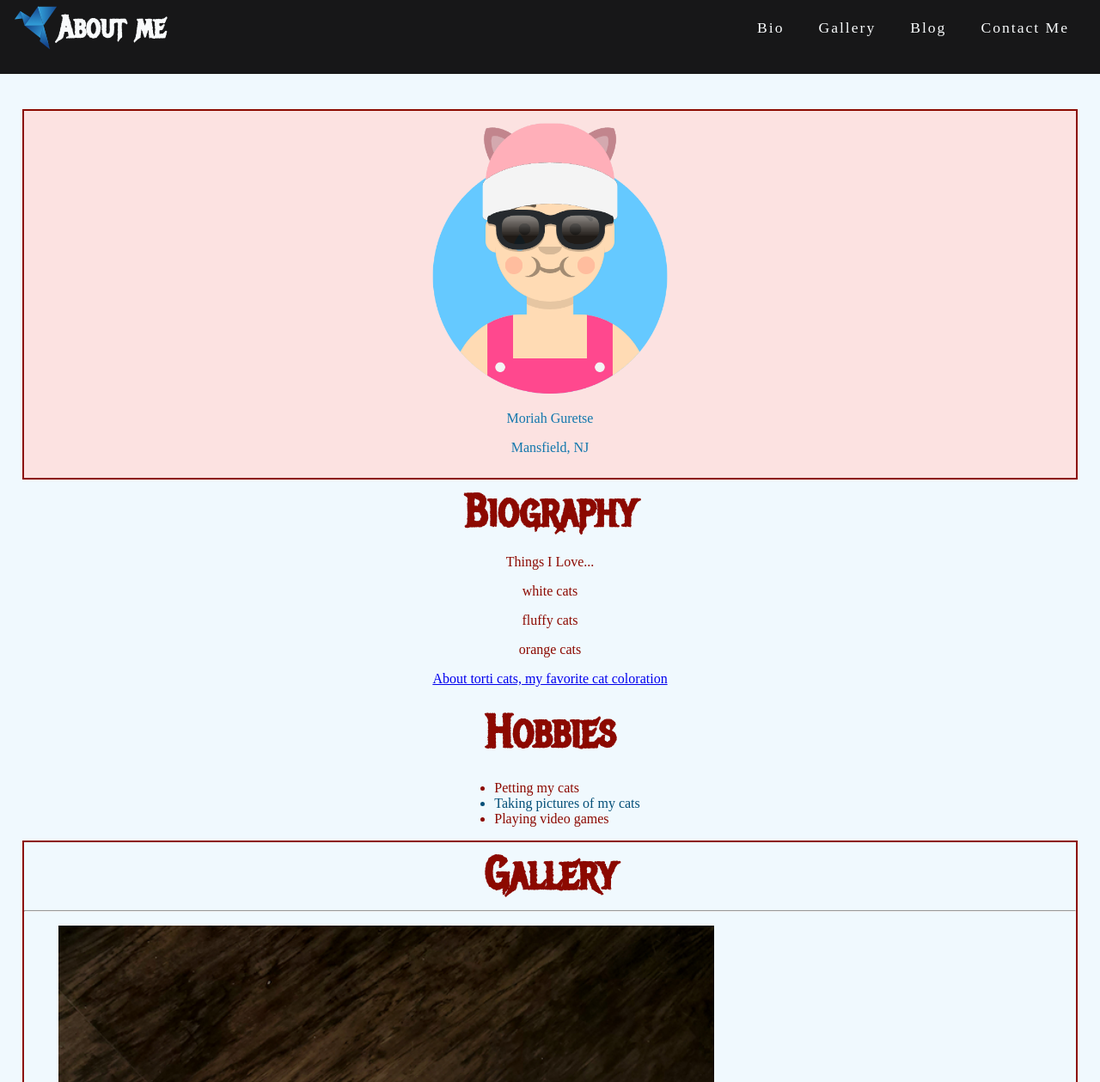
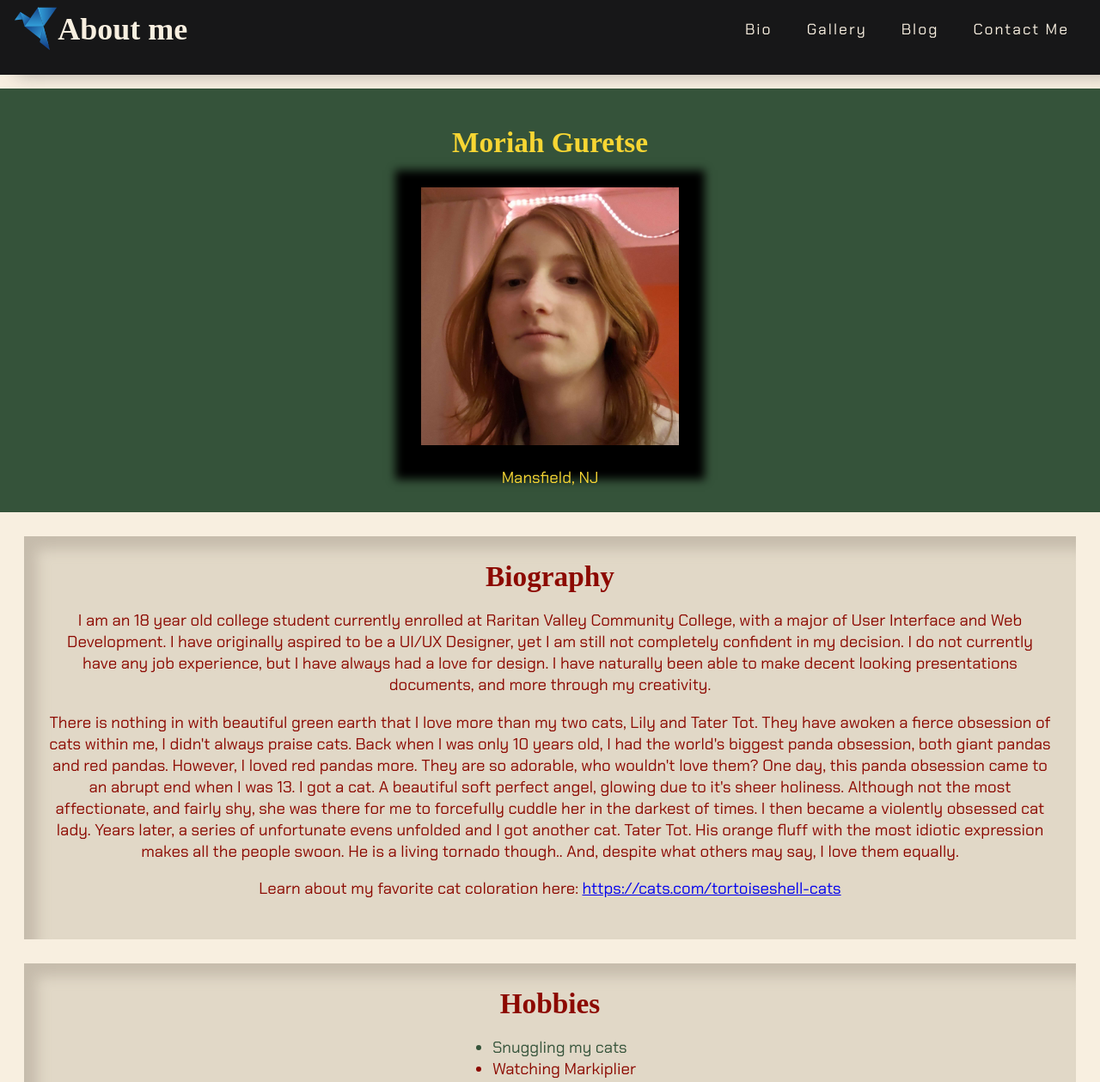
Before and after one commit to RVCC-IDMX/about-me-MoriahG, a plain HTML site: page index.html in a window 1280 px wide. Shown: the part 20-1279 px from the top of the page at 86% size. Drawn offline with Linux system fonts and the light colour scheme; a web font is replaced by a local one.

Commit message:
Final Touches

```diff
--- a/css/nav.css
+++ b/css/nav.css
@@ -18,20 +18,21 @@ body {
 /* add some padding back to rest of page */
 
 main {
-    padding: 2vw;
+    /*padding: 2vw;*/
 }
 
 /* navbar */
 
 .navbar {
     background-color: rgb(23, 23, 24);
-    color: #f8fafb;
+    color: #f8efe0;
     display:flex;
     flex-direction:column;
     font-size: 1.5rem;
     margin-bottom: 1rem;
     padding-left: 1rem;
     padding-right: 1rem;
+    box-shadow: 20px 0px 20px rgba(82, 82, 82, 0.427);
 }
 
 /* logo */
@@ -44,6 +45,8 @@ main {
 .logo img {
     height:4vw;
     width:4vw;
+    min-height:40px;
+    min-width:40px;
 }
 
 .logo h1 {
@@ -64,7 +67,7 @@ main {
 */
 
 .navbar-links a {
-    color: #f8fafb;
+    color: #f8efe0;
     background-color: rgb(23, 23, 24);
     font-size: 1.1rem;
     padding: .4rem 1.25rem;
@@ -76,7 +79,6 @@ main {
 .navbar-links a:hover,
 .navbar-links a:focus {
     filter: invert(1);
-    border-radius: 5px;
     outline:none;
 }
 
--- a/css/style.css
+++ b/css/style.css
@@ -1,59 +1,92 @@
+
 body {
-    font-family:"Antic Slab";
-    background-color: #f0f9fe;
+    font-family:"Chakra Petch";
+    font-size:14pt;
+    background-color: #f8efe0;
     color: #8C0900;
+    margin:0;
+}
+main {
+    margin:0;
 }
 
 h1, h2, h3, h4, h5, h6 {
-    font-family:"Metal Mania";
-    font-size:40pt;
+    font-family:"Stalinist One";
+    font-size:25pt;
     text-align:center;
+    max-width:100%;
 }
 
 h2 {
-    margin: .1em;
+    margin: 0em;
 }
 header {
     text-align:center;
 }
+/* Hero */
 
 #hero, footer{
-    color: #1277ad;
-    border: 2px solid #8C0900;
-    background-color: #fce2e1;
+    color: #f8efe0;
+    background-color: #35533a;
     text-align:center;
     padding:10px;
+    margin:0;
+}
+
+#hero, h3 {
+    color: rgb(247, 214, 51);
 }
 
 #hero img {
     width:300px;
+    box-shadow: 0px 10px 10px 30px black;
+    max-width:100%;
 }
 
+/* Biography */
+
 #bio {
+    background-color: #e1d8c7;
+    box-shadow: 15px 15px 15px rgba(161, 149, 135, 0.427) inset;
+    text-align:center;
+    padding: 1.5em;
+    margin: 1.5em;
+}
+
+#bio div {
+    margin:0 auto;
+    width: 80rem;
+    max-width:100%;
     text-align:center;
 }
 
 /* Hobbies */
 
 section#hobbies {
+    background-color: #e1d8c7;
+    box-shadow: 15px 15px 15px rgba(161, 149, 135, 0.427) inset;
     display: flex;
     flex-direction: column;
     align-items: center;
+    padding: 1.5em;
+    margin: 1.5em;
 }
 
-#hobbies ul li:nth-child(even) {
-    color:#044f78;
+#hobbies ul li:nth-child(odd) {
+    color:#35533a;
 }
 
 /* Gallery */
 
 #gallery {
-    border:2px solid #8C0900;
-    margin-bottom: 2rem;
+    background-color: #e1d8c7;
+    padding: 3rem;
+    box-shadow: 15px 15px 15px rgba(161, 149, 135, 0.427) inset;
+    margin: 1.5em;
 }
 
 #gallery img {
-    max-width:100%;
+    max-width:50%;
 }
 
 #gallery figure {
@@ -63,8 +96,11 @@ section#hobbies {
 /* Article */
 
 #lit {
-    border: 2px solid #8C0900;
+    background-color: #e1d8c7;
+    box-shadow: 15px 15px 15px rgba(161, 149, 135, 0.427) inset;
     margin-bottom: 2rem;
+    padding: 1.5em;
+    margin: 1.5em;
 }
 
 #lit div {
@@ -75,23 +111,24 @@ section#hobbies {
 
 #lit div p{
     padding: .3rem 0;
+    margin:0px;
     clear: both;
 }
 
 /* Drop caps */
 
 #lit div p:first-child:first-letter {
-    color: #044f78;
-    background-image: radial-gradient(#ffeae9, #FFC9C6);
-    font-size: 3em;
-    border: 5px double #8C0900;
+    color: #8C0900;
+    background-color: #f8efe0;
+    /*background-image: radial-gradient(#ffeae9, #FFC9C6);*/
+    font-size: 2em;
+    border: 5px solid #8C0900;
     padding: .25cm;
     display: block;
     float: left;
     margin-right:.5ex;
-    line-height: .65;
-    font-family:"Metal Mania";
-    background-color:#fce2e1;
+    line-height: 1;
+    font-family:"Stalinist One";
     box-shadow: 5px 5px 5px rgba(0, 0, 0, 0.427);
 
 }
@@ -151,7 +188,7 @@ fieldset {
     padding-right: 1rem;
     margin-top:1em;
     margin-bottom:1em;
-    background-color: #fce2e1;
+    background-color: #e1d8c7;
 }
 
 #contact input, #contact textarea, #contact select, #contact button {
@@ -200,12 +237,12 @@ legend {
     }
 
     figure img{
-        width: 100%;
+        width:100%;
     }
 
     #lit div {
         max-width: 100%;
-        columns: 20rem;
+        columns: 40rem;
     }
 
     #video figure {
--- a/index.html
+++ b/index.html
@@ -5,9 +5,10 @@
     <meta name="viewport" content="width=device-width, initial-scale=1.0">
     <title>About Me</title>
 
+
     <link rel="preconnect" href="https://fonts.googleapis.com">
     <link rel="preconnect" href="https://fonts.gstatic.com" crossorigin>
-    <link href="https://fonts.googleapis.com/css2?family=Antic+Slab&family=Metal+Mania&display=swap" rel="stylesheet">
+    <link href="https://fonts.googleapis.com/css2?family=Chakra+Petch&family=Stalinist+One&display=swap" rel="stylesheet">
 
     <link href="css/style.css" rel="stylesheet">
     <link href="css/nav.css" rel="stylesheet">
@@ -49,9 +50,9 @@
     <main>
         <!-- The main envelops important page content -->
         <section id="hero">
-            <img src="img/avataaars.png" alt="A beautiful angelic avatar of a woman wearing a pink hat">
+            <h3>Moriah Guretse</h3>
+            <img src="img/avatar.jpg" alt="A beautiful angelic avatar of a woman wearing a pink hat">
             <div>
-                <p>Moriah Guretse</p>
                 <p>Mansfield, NJ</p>
             </div>
         </section>
@@ -64,12 +65,11 @@
             <h2>Biography</h2>
 
             <div>
-                <p>Things I Love...</p>
-                <p>white cats</p>
-                <p>fluffy cats</p>
-                <p>orange cats</p>
+                <p>I am an 18 year old college student currently enrolled at Raritan Valley Community College, with a major of User Interface and Web Development. I have originally aspired to be a UI/UX Designer, yet I am still not completely confident in my decision. I do not currently have any job experience, but I have always had a love for design. I have naturally been able to make decent looking presentations documents, and more through my creativity.</p>
 
-                <p><a href="https://cats.com/tortoiseshell-cats">About torti cats, my favorite cat coloration</a></p>
+                <p>There is nothing in with beautiful green earth that I love more than my two cats, Lily and Tater Tot. They have awoken a fierce obsession of cats within me, I didn't always praise cats. Back when I was only 10 years old, I had the world's biggest panda obsession, both giant pandas and red pandas. However, I loved red pandas more. They are so adorable, who wouldn't love them? One day, this panda obsession came to an abrupt end when I was 13. I got a cat. A beautiful soft perfect angel, glowing due to it's sheer holiness. Although not the most affectionate, and fairly shy, she was there for me to forcefully cuddle her in the darkest of times. I then became a violently obsessed cat lady. Years later, a series of unfortunate evens unfolded and I got another cat. Tater Tot. His orange fluff with the most idiotic expression makes all the people swoon. He is a living tornado though.. And, despite what others may say, I love them equally. </p>
+
+                <p>Learn about my favorite cat coloration here: <a href="https://cats.com/tortoiseshell-cats">https://cats.com/tortoiseshell-cats</a></p>
             </div>
         </section>
 
@@ -78,8 +78,8 @@
             <h2>Hobbies</h2>
 
             <ul>
-                <li>Petting my cats</li>
-                <li>Taking pictures of my cats</li>
+                <li>Snuggling my cats</li>
+                <li>Watching Markiplier</li>
                 <li>Playing video games</li>
             </ul>
 
@@ -87,14 +87,14 @@
 
         <section id="gallery">
 
-            <h2>Gallery</h2>
+            <h2>My Cat Gallery</h2>
 
             <hr>
 
             <figure>
 
                 <img src="img/tatertot-640w.jpg" alt="My orange cat tater tot">
-                <figcaption>Hes not fat, just fluffy.</figcaption>
+                <figcaption>Tater Tot! Hes not fat, just fluffy.</figcaption>
 
             </figure>
 
@@ -103,7 +103,7 @@
             <figure>
 
                 <img src="img/lily-640w.jpg" alt="My white cat lily">
-                <figcaption>My angry angel.</figcaption>
+                <figcaption>Lily! My angry angel.</figcaption>
 
             </figure>
 
@@ -112,7 +112,7 @@
             <figure>
 
                 <img src="img/lilytoes-640w.jpg" alt="My cat lily licking her toes">
-                <figcaption>Her favorite meal.</figcaption>
+                <figcaption>Will be replaced with a picture of both of them.</figcaption>
 
             </figure>
 
@@ -121,7 +121,7 @@
         <!-- Article -->
         <article id="lit">
 
-            <h2>Lit Ipsum</h2>
+            <h2>Imagine Hover Affects</h2>
 
             <div>
 
```
Also changed, not shown: img/avataaars.png (deleted), img/avatar.jpg (added).
